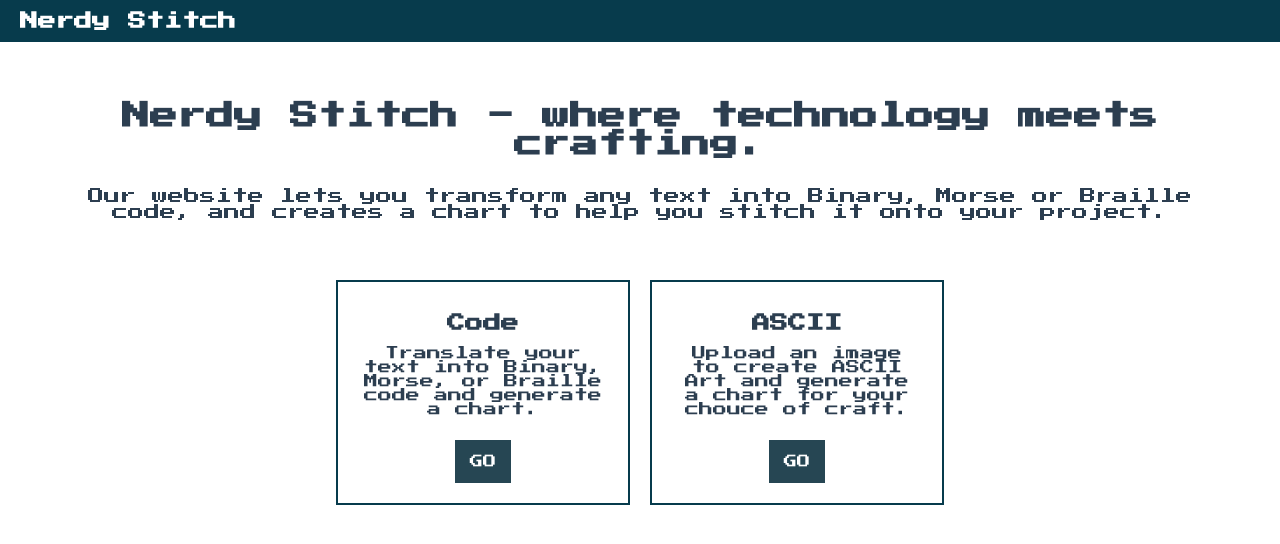
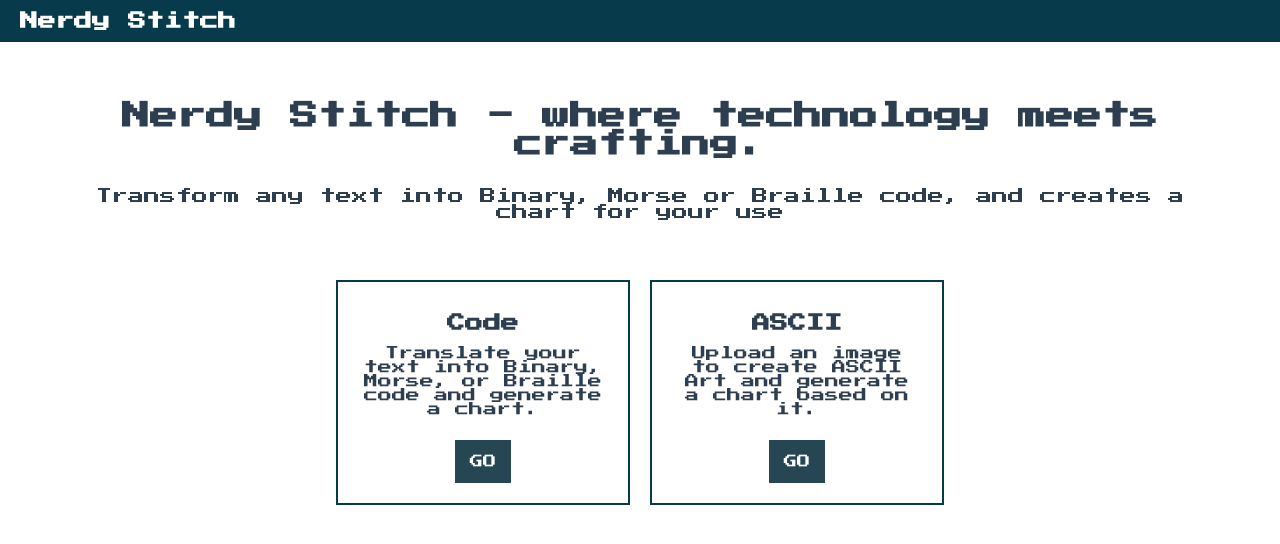
Before and after one commit to MiuMiuMiuMiuMiu/stitch-chart, a Vue app: page / in a window 1280 px wide. Shown: the top 544 px of the page. Built offline with nearby package versions, Linux system fonts and the light colour scheme.

Commit message:
Fix typos

```diff
--- a/src/views/AsciiPage.vue
+++ b/src/views/AsciiPage.vue
@@ -1,5 +1,5 @@
 <template>
-    <h1>ASCII PAGE</h1>
+    <h1>Generate ASCII Art</h1>
     <form>
         <input type="file" id="file-input" ref="image">
         <button type="button" @click="generateAsciiArt">Generate ASCII Art</button>
@@ -66,12 +66,10 @@ export default {
 
                     //Fill canvas with cells
                     for (let i = 0; i < cells.length; i++) {
-                        ctx.font = "25px Verdana";
+                        ctx.font = "55px Verdana";
                         ctx.fillStyle = "black";
                         ctx.fillText(cells[i].symbol, cells[i].x, cells[i].y);
                     }
-
-
                 }
             };
         },
@@ -81,8 +79,8 @@ export default {
             //The cells are used to draw the ASCII art on the canvas
             let binaryCell = [];
 
-            for (let y = 0; y < height; y += 20) {
-                for (let x = 0; x < width; x += 20) {
+            for (let y = 0; y < height; y += 50) {
+                for (let x = 0; x < width; x += 50) {
                     const posX = x * 4; // current position
                     const posY = y * 4;
                     const pos = (posY * width) + posX;
@@ -108,9 +106,9 @@ export default {
             //Split by - into an array
             const binaryArray = binaryStr.split("-");
 
+            //Remove last empty list item
             binaryArray.pop();
 
-            console.log(binaryArray)
             //Set array
             this.imageAscii = binaryArray;
 
--- a/src/views/HomePage.vue
+++ b/src/views/HomePage.vue
@@ -1,7 +1,7 @@
 <template>
     <div id="introduction">
         <h1>Nerdy Stitch - where technology meets crafting.</h1>
-        <p>Our website lets you transform any text into Binary, Morse or Braille code, and creates a chart to help you stitch it onto your project.</p>
+        <p>Transform any text into Binary, Morse or Braille code, and creates a chart for your use</p>
     </div>
     <div id="card-container">
         <div class="card">
@@ -14,7 +14,7 @@
 
         <div class="card">
             <h1>ASCII</h1>
-            <p>Upload an image to create ASCII Art and generate a chart for your chouce of craft.</p>
+            <p>Upload an image to create ASCII Art and generate a chart based on it.</p>
                 <RouterLink to="ascii">
                     <button>GO</button>
                 </RouterLink>
```
